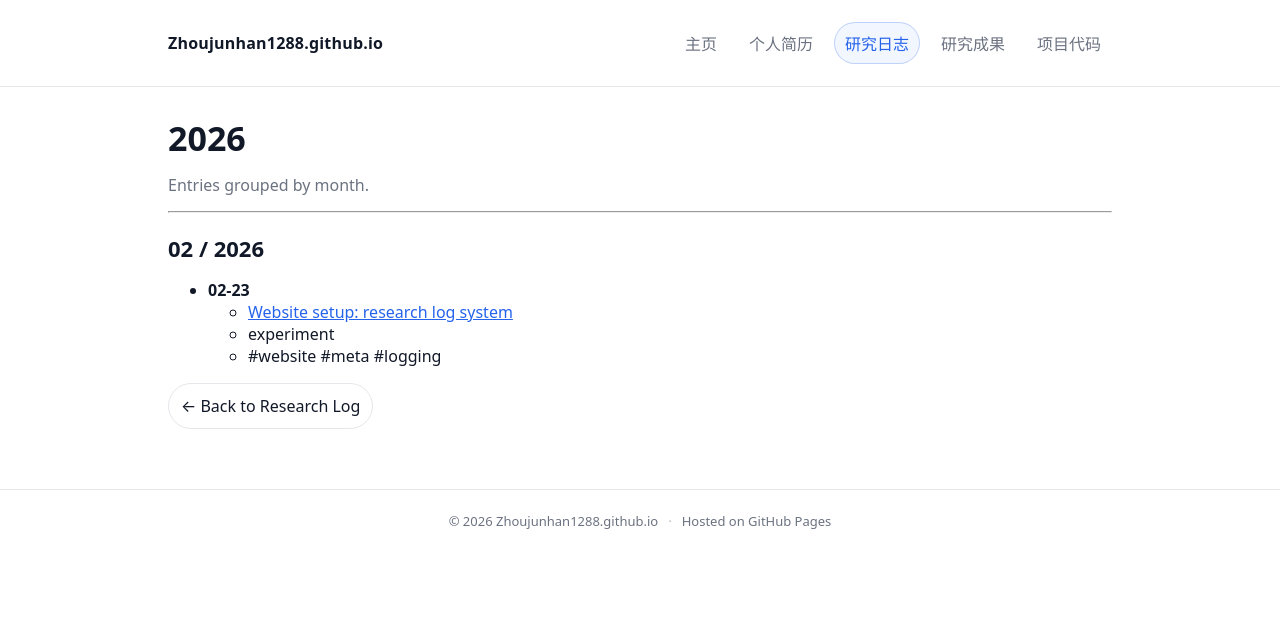
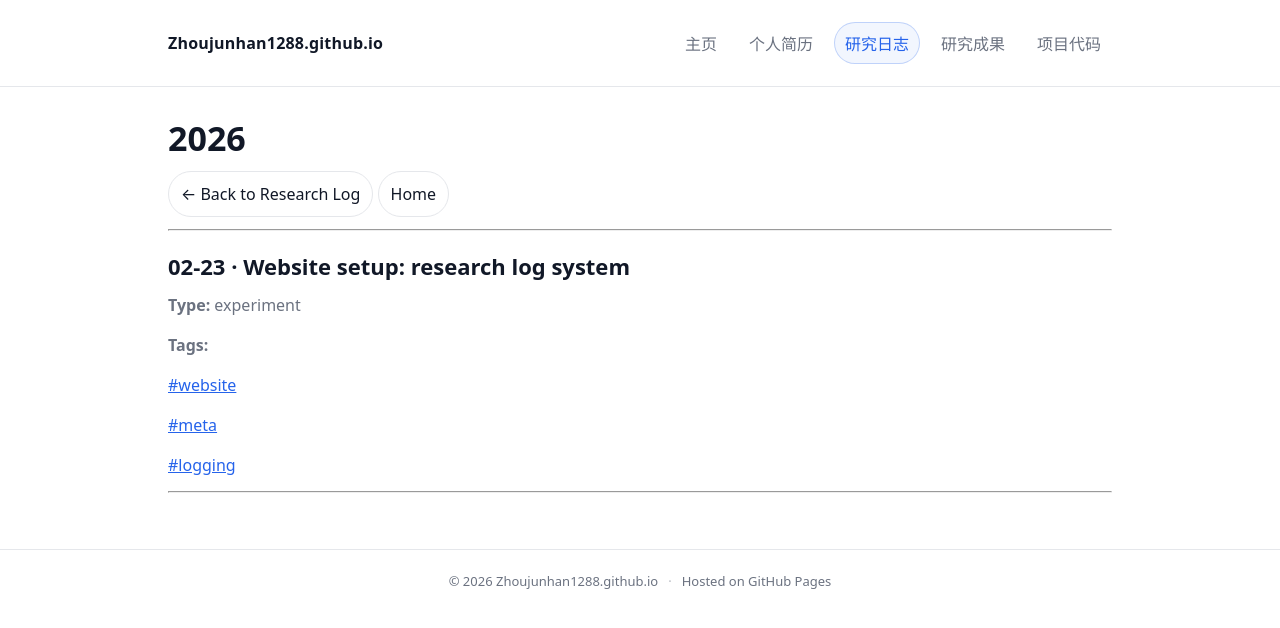
Before and after one commit to Zhoujunhan1288/Zhoujunhan1288.github.io, a Jekyll site: the page built from log/2026.md, in a window 1280 px wide. Shown: the top 628 px of the page. Built offline with Jekyll 4.4.1, drawn with Linux system fonts in a browser that asks for light colours.

Commit message:
Update 2026.md

```diff
--- a/log/2026.md
+++ b/log/2026.md
@@ -6,43 +6,26 @@ permalink: /log/2026/
 
 # 2026
 
-Entries grouped by month.
-
-{% assign posts_2026 = "" | split: "" %}
-{% for post in site.posts %}
-{% assign y = post.date | date: "%Y" %}
-{% if y == "2026" %}
-{% assign posts_2026 = posts_2026 | push: post %}
-{% endif %}
-{% endfor %}
-
-{% if posts_2026.size == 0 %}
-
-_No posts found for 2026 yet._
-
-{% else %}
-
-{% assign by_month = posts_2026 | group_by_exp: "p", "p.date | date: '%m'" %}
-
-{% for month in by_month %}
+<p>
+  <a class="backbtn" href="{{ '/log/' | relative_url }}">← Back to Research Log</a>
+  <a class="backbtn" href="{{ '/' | relative_url }}">Home</a>
+</p>
 
 ---
 
-## {{ month.name }} / 2026
+{% for post in site.posts %}
+  {% if post.date | date: "%Y" == "2026" %}
 
-{% for post in month.items %}
+## {{ post.date | date: "%m-%d" }} · {{ post.title }}
 
-- **{{ post.date | date: "%m-%d" }}**
-  - [{{ post.title }}]({{ post.url | relative_url }})
-  - {{ post.type }}
-  - {% for t in post.tags %}#{{ t }} {% endfor %}
+**Type:** {{ post.type }}
 
+**Tags:**
+{% for t in post.tags %}
+[#{{ t }}]({{ '/tag/' | append: t | append: '/' | relative_url }})
 {% endfor %}
 
+---
+
+  {% endif %}
 {% endfor %}
-
-{% endif %}
-
-<p>
-  <a class="backbtn" href="{{ '/log/' | relative_url }}">← Back to Research Log</a>
-</p>
```
